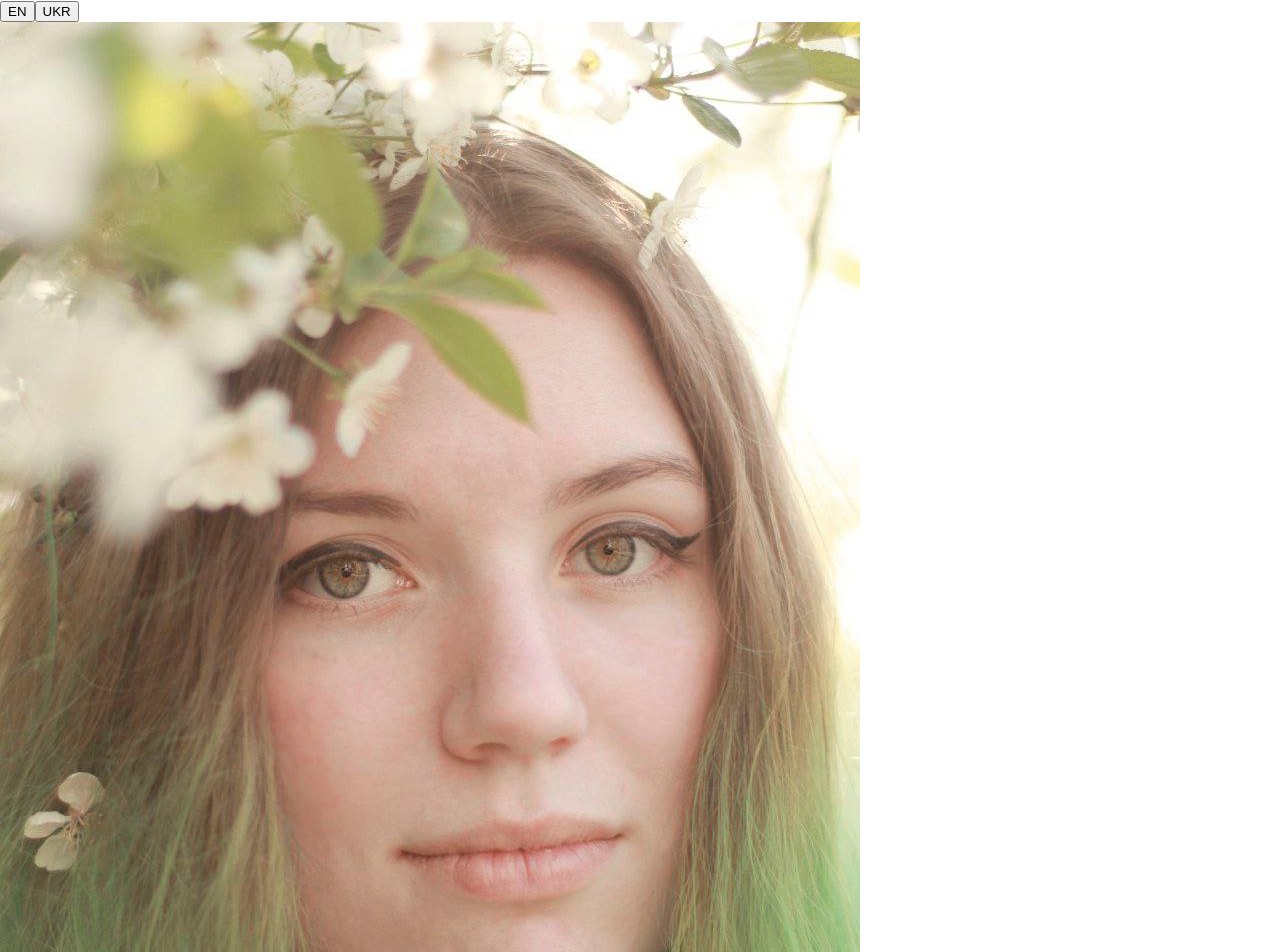
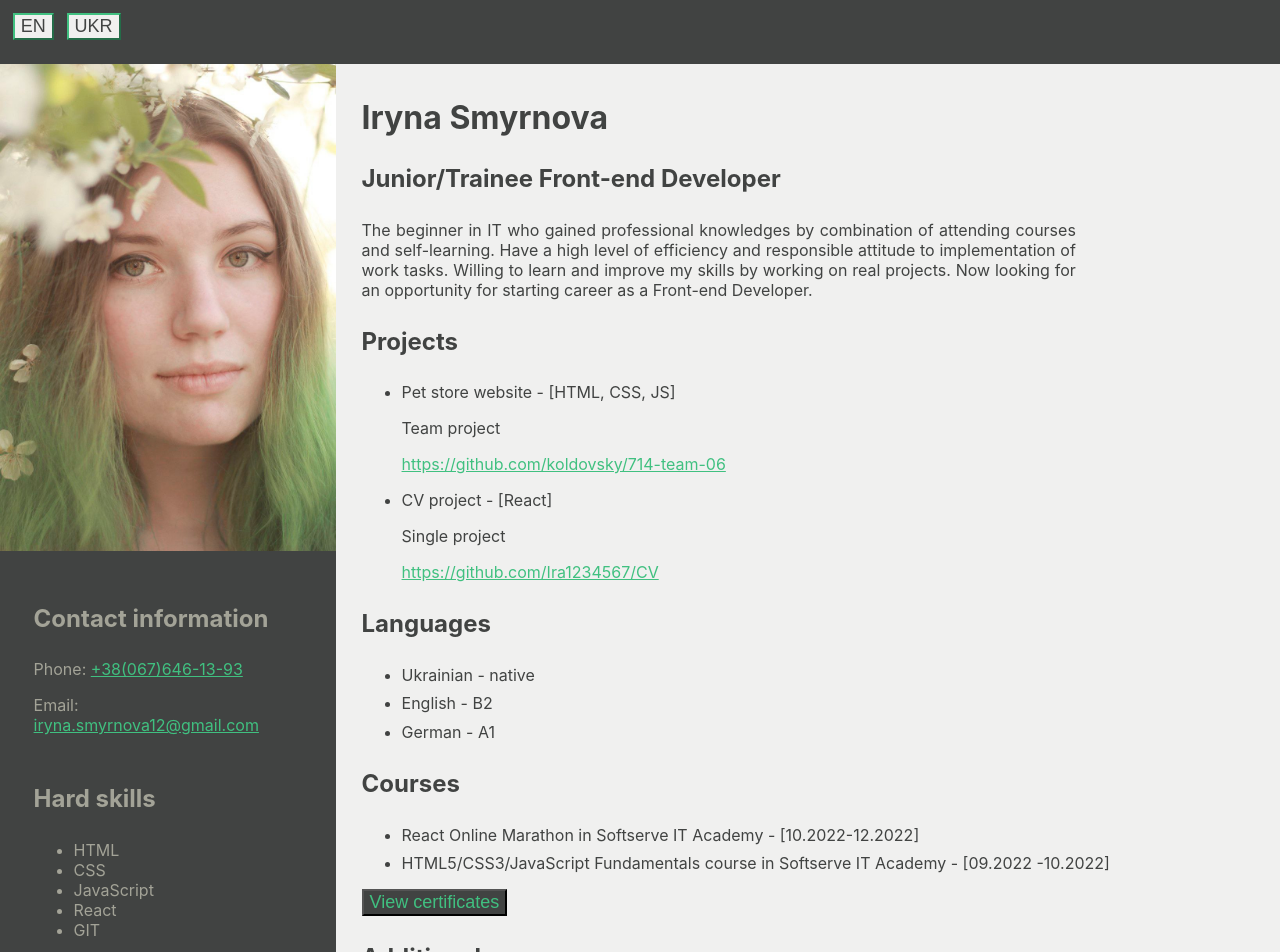
Before and after one commit to Ira1234567/CV, a React (Create React App) app in the folder cv-app/: page / in a window 1280 px wide. Shown: the top 952 px of the page. Built offline with nearby package versions, Linux system fonts and the light colour scheme.

Commit message:
Add styles

```diff
--- a/cv-app/public/index.html
+++ b/cv-app/public/index.html
@@ -11,34 +11,10 @@
       content="Web site created using create-react-app"
     />
     <link rel="apple-touch-icon" href="%PUBLIC_URL%/logo192.png" />
-    <!--
-      manifest.json provides metadata used when your web app is installed on a
-      user's mobile device or desktop. See https://developers.google.com/web/fundamentals/web-app-manifest/
-    -->
     <link rel="manifest" href="%PUBLIC_URL%/manifest.json" />
-    <!--
-      Notice the use of %PUBLIC_URL% in the tags above.
-      It will be replaced with the URL of the `public` folder during the build.
-      Only files inside the `public` folder can be referenced from the HTML.
-
-      Unlike "/favicon.ico" or "favicon.ico", "%PUBLIC_URL%/favicon.ico" will
-      work correctly both with client-side routing and a non-root public URL.
-      Learn how to configure a non-root public URL by running `npm run build`.
-    -->
-    <title>React App</title>
+    <title>CV App</title>
   </head>
   <body>
-    <noscript>You need to enable JavaScript to run this app.</noscript>
     <div id="root"></div>
-    <!--
-      This HTML file is a template.
-      If you open it directly in the browser, you will see an empty page.
-
-      You can add webfonts, meta tags, or analytics to this file.
-      The build step will place the bundled scripts into the <body> tag.
-
-      To begin the development, run `npm start` or `yarn start`.
-      To create a production bundle, use `npm run build` or `yarn build`.
-    -->
   </body>
 </html>
--- a/cv-app/src/App.js
+++ b/cv-app/src/App.js
@@ -8,6 +8,7 @@ import Courses from './components/Courses';
 import Certificates from './components/Certificates';
 import Education from './components/Education';
 import Projects from './components/Projects';
+import './styles/App.css'
 
 const enCVInfo = {
   contacts: {
@@ -25,25 +26,26 @@ const enCVInfo = {
   },
   mainInfo: {
     name: 'Iryna Smyrnova',
-    position: 'Junior/Trainee Front-end developer',
-    information: 'The beginner in IT who gained professional knowledges by combination of attending courses and self-learning. Have a high level of efficiency and responsible attitude to implementation of work tasks. Willing to learn and improve my skills by working on real projects. Now looking for an opportunity for starting career as a front-end developer.'
+    position: 'Junior/Trainee Front-end Developer',
+    information: 'The beginner in IT who gained professional knowledges by combination of attending courses and self-learning. Have a high level of efficiency and responsible attitude to implementation of work tasks. Willing to learn and improve my skills by working on real projects. Now looking for an opportunity for starting career as a Front-end Developer.'
   },
   languages: {
     title: 'Languages',
-    languagesList: [{title: 'Ukrainian', level: 'Native'}, {title: 'English', level: 'B2'}, {title: 'German', level: 'A1'}]
+    languagesList: [{title: 'Ukrainian', level: 'native'}, {title: 'English', level: 'B2'}, {title: 'German', level: 'A1'}]
   },
   courses: {
     title: 'Courses',
-    coursesList: [{title: 'React online marathon in Softserve IT Academy', startDate: '10.2022', finishDate: '12.2022'}, {title: 'HTML/CSS/JS Fundamentals course in Softserve IT Academy', startDate: '9.2022 ', finishDate: '10.2022'}]
+    coursesList: [{title: 'React Online Marathon in Softserve IT Academy', startDate: '10.2022', finishDate: '12.2022'},
+    {title: 'HTML5/CSS3/JavaScript Fundamentals course in Softserve IT Academy', startDate: '09.2022 ', finishDate: '10.2022'}]
   },
   extraCourses: {
     title: 'Additional courses',
       coursesList: [
-        {title: 'Python Pro in Hillel IT School', startDate: '2.2022', finishDate: '6.2022',
-        checkCert: <a href='https://certificate.ithillel.ua/view/73826253?utm_source=mailgun&utm_medium=email&utm_campaign=certificateNotification'>
+        {title: 'Python Pro in Hillel IT School', startDate: '02.2022', finishDate: '06.2022',
+        checkCert: <a className='mainPageLink' href='https://certificate.ithillel.ua/view/73826253?utm_source=mailgun&utm_medium=email&utm_campaign=certificateNotification'>
           View certificate</a>},
-        {title: 'Python Introduction in Hillel IT School', startDate: '10.2021 ', finishDate: '1.2022',
-        checkCert: <a href='https://certificate.ithillel.ua/view/69667245?utm_source=mailgun&utm_medium=email&utm_campaign=certificateNotification'>
+        {title: 'Python Introduction in Hillel IT School', startDate: '10.2021 ', finishDate: '01.2022',
+        checkCert: <a className='mainPageLink' href='https://certificate.ithillel.ua/view/69667245?utm_source=mailgun&utm_medium=email&utm_campaign=certificateNotification'>
         View certificate</a>}]
   },
   education: {
@@ -55,7 +57,9 @@ const enCVInfo = {
   },
   projects: {
     title: 'Projects',
-    projectsList: [{description: 'Pet store website', type: 'Team project', technologies: 'HTML, CSS, JS', url: 'https://github.com/koldovsky/714-team-06'}, {description: 'CV Project', type: 'Single project', technologies: 'React', url: 'https://github.com/Ira1234567/CV'}]
+    projectsList: [{description: 'Pet store website', type: 'Team project', technologies: 'HTML, CSS, JS',
+    url: 'https://github.com/koldovsky/714-team-06'},
+    {description: 'CV project', type: 'Single project', technologies: 'React', url: 'https://github.com/Ira1234567/CV'}]
   },
   certificates: {
     buttonShowText: 'View certificates',
@@ -84,20 +88,21 @@ const ukrCVInfo = {
   },
   languages: {
     title: 'Мови',
-    languagesList: [{title: 'Українська', level: 'Носій'}, {title: 'Англійська', level: 'B2'}, {title: 'Німецька', level: 'A1'}]
+    languagesList: [{title: 'Українська', level: 'носій'}, {title: 'Англійська', level: 'B2'}, {title: 'Німецька', level: 'A1'}]
   },
   courses: {
     title: 'Курси',
-    coursesList: [{title: 'React онлайн марафон у Softserve IT Академії', startDate: '10.2022', finishDate: '12.2022'}, {title: 'HTML/CSS/JS Fundamentals курс у Softserve IT Академії', startDate: '9.2022 ', finishDate: '10.2022'}]
+    coursesList: [{title: 'React Онлайн Марафон у Softserve IT Академії', startDate: '10.2022', finishDate: '12.2022'},
+    {title: 'HTML5/CSS3/JavaScript Fundamentals курс у Softserve IT Академії', startDate: '09.2022 ', finishDate: '10.2022'}]
   },
   extraCourses: {
     title: 'Додаткові курси',
     coursesList: [
-      {title: 'Python Pro у Hillel IT School', startDate: '2.2022', finishDate: '6.2022',
-      checkCert: <a href='https://certificate.ithillel.ua/view/73826253?utm_source=mailgun&utm_medium=email&utm_campaign=certificateNotification'>
+      {title: 'Python Pro у Hillel IT School', startDate: '02.2022', finishDate: '06.2022',
+      checkCert: <a className='mainPageLink' href='https://certificate.ithillel.ua/view/73826253?utm_source=mailgun&utm_medium=email&utm_campaign=certificateNotification'>
       Переглянути сертифікат</a>},
-      {title: 'Python Introduction у Hillel IT School', startDate: '10.2021 ', finishDate: '1.2022',
-      checkCert: <a href='https://certificate.ithillel.ua/view/69667245?utm_source=mailgun&utm_medium=email&utm_campaign=certificateNotification'>
+      {title: 'Python Introduction у Hillel IT School', startDate: '10.2021 ', finishDate: '01.2022',
+      checkCert: <a className='mainPageLink' href='https://certificate.ithillel.ua/view/69667245?utm_source=mailgun&utm_medium=email&utm_campaign=certificateNotification'>
       Переглянути сертифікат</a>}]
   },
   education: {
@@ -115,7 +120,7 @@ const ukrCVInfo = {
   },
   certificates: {
     buttonShowText: 'Переглянути сертифікати',
-    linkText: 'Натисність для перевірки'
+    linkText: 'Натисніть для перевірки'
   }
 };
 
@@ -134,22 +139,33 @@ function App() {
     setUkrButtonText('УКР');
 };
   return (
-    <div>
-      <button onClick={setEnLanguage}>{enButtonText}</button>
-      <button onClick={setUkrLanguage}>{ukrButtonText}</button>
+    <>
+    <div className='header'>
+        <button className='headerLanguageButton' onClick={setEnLanguage}><span className='headerbuttonText'>{enButtonText}</span></button>
+        <button className='headerLanguageButton' onClick={setUkrLanguage}><span className='headerbuttonText'>{ukrButtonText}</span></button>
+      </div>
+    <div className='mainContainer'>
+      <div className='sideBar'>
         <Photo />
+        <div className='sideBarSkillsContainer'>
           <Contacts title={cvArr.contacts.title} phoneTitle={cvArr.contacts.phone.title} emailTitle={cvArr.contacts.email.title}
           phoneNumber={cvArr.contacts.phone.number} email={cvArr.contacts.email.email} />
           <SkillsBlock type={cvArr.hardSkills.title} skillsList={cvArr.hardSkills.skillsList} />
           <SkillsBlock type={cvArr.softSkills.title} skillsList={cvArr.softSkills.skillsList} />
+        </div>
+      </div>
+      <div className='mainPage'>
         <MainInfo name={cvArr.mainInfo.name} position={cvArr.mainInfo.position} information={cvArr.mainInfo.information} />
         <Projects title={cvArr.projects.title} projectsList={cvArr.projects.projectsList}/>
         <Languages title={cvArr.languages.title} languagesList={cvArr.languages.languagesList} />
         <Courses title={cvArr.courses.title} coursesList={cvArr.courses.coursesList}/>
         <Certificates buttonShowText={cvArr.certificates.buttonShowText} linkText={cvArr.certificates.linkText} />
         <Courses title={cvArr.extraCourses.title} coursesList={cvArr.extraCourses.coursesList}/>
-      <Education title={cvArr.education.title} univercity={cvArr.education.univercity} specialty={cvArr.education.specialty} startDate={cvArr.education.startDate} finishDate={cvArr.education.finishDate} />
+        <Education title={cvArr.education.title} univercity={cvArr.education.univercity} specialty={cvArr.education.specialty}
+        startDate={cvArr.education.startDate} finishDate={cvArr.education.finishDate} />
       </div>
+    </div>
+    </>
   );
 }
 
--- a/cv-app/src/components/Certificates.js
+++ b/cv-app/src/components/Certificates.js
@@ -3,8 +3,8 @@ import React, {useState} from "react";
 const Certificates = (props) => {
     const [certificateNumber, setCertificateNumber] = useState(0);
     const [certificateState, setCertificateState] = useState('hide');
-    const certificatesArray = [<img src={require('../img/certificate-react-marathon.jpg')} alt='Fundamentals course certificate'></img>,
-    <img src={require('../img/certificate-fundamentals.jpg')} alt='React Marathon course certificate'></img>]
+    const certificatesArray = [<img className="mainPageCertificate" src={require('../img/certificate-react-marathon.jpg')} alt='Fundamentals course certificate'></img>,
+    <img className="mainPageCertificate" src={require('../img/certificate-fundamentals.jpg')} alt='React Marathon course certificate'></img>]
     const [currentCertificate, setCurrentCertificate] = useState(certificatesArray[0]);
     const showCertificates = () => {
         if (certificateState === 'hide') {
@@ -23,25 +23,23 @@ const Certificates = (props) => {
             setCurrentCertificate(certificatesArray[0]);
         }
     };
-
+    console.log(props);
     if (certificateState === 'hide') {
         return (
             <div>
-                <button onClick={showCertificates}>{props.buttonShowText}</button>
+                <button className="mainPageButton" onClick={showCertificates}><span className="mainPageButtonText">{props.buttonShowText}</span></button>
             </div>
         )
     } else {
         return (
-            <div>
-                <button onClick={showCertificates}><span className="material-symbols-outlined">close</span></button>
-                <div>
-                    <button onClick={changeCertificate}><span className="material-symbols-outlined">arrow_back_ios</span></button>
-                    <div>
-                        <a href='https://career.softserveinc.com/en-us/certification/verification'>{props.linkText}</a>
-                        {currentCertificate}
+            <div className="mainPageContainer">
+                <button className="mainPageButton" onClick={showCertificates}><span className="material-symbols-outlined">close</span></button>
+                <a className='mainPageCertificatesLink' href='https://career.softserveinc.com/en-us/certification/verification'>{props.linkText}</a>
+                    <div className="mainPageCertificatesContainer">
+                        <button className="mainPageButton" onClick={changeCertificate}><span class="material-symbols-outlined">chevron_left</span></button>
+                            {currentCertificate}
+                        <button className="mainPageButton" onClick={changeCertificate}><span class="material-symbols-outlined">chevron_right</span></button>
                     </div>
-                    <button onClick={changeCertificate}><span className="material-symbols-outlined">arrow_forward_ios</span></button>
-                </div>
             </div>
         )
     }
--- a/cv-app/src/components/Contacts.js
+++ b/cv-app/src/components/Contacts.js
@@ -3,9 +3,9 @@ import React from "react"
 const Contacts = (props) => {
     return (
         <div>
-            <h2>{props.title}</h2>
-            <p>{props.phoneTitle}<a href='tel:+380676461393'>{props.phoneNumber}</a></p>
-            <p>{props.emailTitle}<a href='mailto:iryna.smyrnova12@gmail.com'>{props.email}</a></p>
+            <h2 className="sideBarTitle">{props.title}</h2>
+            <p>{props.phoneTitle}<a className="sideBarLink" href='tel:+380676461393'>{props.phoneNumber}</a></p>
+            <p>{props.emailTitle}<a className="sideBarLink" href='mailto:iryna.smyrnova12@gmail.com'>{props.email}</a></p>
         </div>
     )
 }
--- a/cv-app/src/components/Courses.js
+++ b/cv-app/src/components/Courses.js
@@ -3,10 +3,10 @@ import React from "react";
 const Courses = (props) => {
         return (
             <div>
-                <h2>{props.title}</h2>
+                <h2 className="mainPageTitle">{props.title}</h2>
                 <ul>
                     {props.coursesList.map( el =>
-                        <li key={el.title}>
+                        <li key={el.title} className='mainPageText'>
                             <span>{el.title}</span> - [<span>{el.startDate}</span>-<span>{el.finishDate}</span>] {el.checkCert}
                         </li>
                     )}
--- a/cv-app/src/components/Education.js
+++ b/cv-app/src/components/Education.js
@@ -3,7 +3,7 @@ import React from "react";
 const Education = (props) => {
     return (
         <div>
-           <h2>{props.title}</h2>
+           <h2 className="mainPageTitle">{props.title}</h2>
            <p>{props.univercity}</p>
            <p>{props.specialty}</p>
            <p>[<span>{props.startDate}</span>-<span>{props.finishDate}</span>]</p>
--- a/cv-app/src/components/Languages.js
+++ b/cv-app/src/components/Languages.js
@@ -3,10 +3,10 @@ import React from "react";
 const Languages = (props) => {
     return (
         <div>
-            <h2>{props.title}</h2>
+            <h2 className="mainPageTitle">{props.title}</h2>
             <ul>
                 {props.languagesList.map( el =>
-                    <li key={el.title}><span>{el.title}</span> - <span>{el.level}</span></li>
+                    <li key={el.title} className='mainPageText'><span>{el.title}</span> - <span>{el.level}</span></li>
                 )}
             </ul>
         </div>
--- a/cv-app/src/components/MainInfo.js
+++ b/cv-app/src/components/MainInfo.js
@@ -4,8 +4,8 @@ const MainInfo = (props) => {
     return (
         <div>
             <h1>{props.name}</h1>
-            <h2>{props.position}</h2>
-            <p>{props.information}</p>
+            <h2 className="mainPageTitle">{props.position}</h2>
+            <p className='mainPageInfoText'>{props.information}</p>
         </div>
     )
 }
--- a/cv-app/src/components/Photo.js
+++ b/cv-app/src/components/Photo.js
@@ -3,7 +3,7 @@ import React from "react"
 const Photo = () => {
     return (
         <div>
-            <img src={ require('../img/app-photo.jpg') } alt={'Photo'} />
+            <img className="sideBarPhoto" src={ require('../img/app-photo.jpg') } alt={'User'} />
         </div>
     )
 }
--- a/cv-app/src/components/Projects.js
+++ b/cv-app/src/components/Projects.js
@@ -3,17 +3,19 @@ import React from "react"
 const Projects = (props) => {
     return (
         <div>
-            <h2>{props.title}</h2>
-            <div>
-                <p>{props.projectsList[0].description} - [{props.projectsList[0].technologies}]</p>
-                <p>{props.projectsList[0].type}</p>
-                <p><a href='https://github.com/koldovsky/714-team-06'>{props.projectsList[0].url}</a></p>
-            </div>
-            <div>
-                <p>{props.projectsList[1].description} - [{props.projectsList[1].technologies}]</p>
-                <p>{props.projectsList[1].type}</p>
-                <p><a href='https://github.com/Ira1234567/CV'>{props.projectsList[1].url}</a></p>
-            </div>
+            <h2 className="mainPageTitle">{props.title}</h2>
+            <ul>
+                <li>
+                    <p>{props.projectsList[0].description} - [{props.projectsList[0].technologies}]</p>
+                    <p>{props.projectsList[0].type}</p>
+                    <p><a className='mainPageLink' href='https://github.com/koldovsky/714-team-06'>{props.projectsList[0].url}</a></p>
+                </li>
+                <li>
+                    <p>{props.projectsList[1].description} - [{props.projectsList[1].technologies}]</p>
+                    <p>{props.projectsList[1].type}</p>
+                    <p><a className='mainPageLink' href='https://github.com/Ira1234567/CV'>{props.projectsList[1].url}</a></p>
+                </li>
+            </ul>
         </div>
     )
 }
--- a/cv-app/src/components/SkillsBlock.js
+++ b/cv-app/src/components/SkillsBlock.js
@@ -13,20 +13,20 @@ const SkillsBlock = (props) => {
     if(chosenValue === 'show') {
         return (
             <div>
-                <h2>{props.type}</h2>
+                <h2 className="sideBarTitle">{props.type}</h2>
                 <ul>
                     {props.skillsList.map( el =>
                         <li key={el}>{el}</li>
                     )}
                 </ul>
-                <button onClick={skillsClickHandler}><span className="material-symbols-outlined">expand_less</span></button>
+                <button className='sideBarButton' onClick={skillsClickHandler}><span className="material-symbols-outlined">expand_less</span></button>
             </div>
         )
     } else {
         return (
-            <div>
-                <h2>{props.type}</h2>
-                <button onClick={skillsClickHandler}><span className="material-symbols-outlined">expand_more</span></button>
+            <div className="sideBarBlock">
+                <h2 className="sideBarTitle">{props.type}</h2>
+                <button className='sideBarButton' onClick={skillsClickHandler}><span className="material-symbols-outlined">expand_more</span></button>
             </div>
         )
     }
--- /dev/null
+++ b/cv-app/src/styles/App.css
@@ -0,0 +1,153 @@
+:root {
+    --light-main-color: rgb(240, 240, 239);
+    --dark-main-color: rgb(65, 67, 66);
+    --details-first-color: rgb(64, 192, 128);
+    --details-second-color: rgb(111, 112, 110);
+    --dark-font-color: rgb(19, 19, 18);
+    --light-font-color: rgb(163, 163, 151);
+  }
+
+.header {
+    background-color: var(--dark-main-color);
+    position: fixed;
+    width: 100%;
+    height: 8%;
+}
+
+.headerLanguageButton {
+    border-color: var(--details-first-color);
+    background-color: var(--light-main-color);
+    width: max-content;
+    margin-left: 1%;
+    margin-top: 1%;
+}
+
+.headerLanguageButton:hover {
+    background-color: var(--details-first-color);
+}
+
+.headerbuttonText {
+    font-size: large;
+    color: var(--dark-main-color);
+}
+
+.mainContainer {
+    padding-top: 4%;
+    background-color: var(--light-main-color);
+    display: flex;
+    flex-direction: raw;
+    flex-wrap: nowrap;
+}
+
+.sideBar {
+    background-color: var(--dark-main-color);
+    color: var(--light-font-color);
+    max-width: max-content;
+    padding-bottom: 5%;
+    text-align: left;
+}
+
+.sideBarPhoto {
+    width: fit-content;
+    max-height: 500px;
+}
+
+.sideBarSkillsContainer {
+    margin-left: 10%;
+    margin-right: 10%;
+}
+
+.sideBarTitle {
+    margin-top: 18%;
+    margin-bottom: 10%;
+}
+
+.sideBarLink {
+    color: var(--details-first-color);
+}
+
+.sideBarLink:hover {
+    color: var(--light-main-color);
+}
+
+.sideBarButton {
+    background-color: var(--dark-main-color);
+    border-color: var(--details-first-color);
+    color: var(--details-first-color);
+    margin: 0 30%;
+}
+
+.sideBarButton:hover {
+    background-color: var(--details-first-color);
+    color: var(--dark-main-color);
+}
+
+.mainPage {
+    padding: 2%;
+    color: var(--dark-main-color);
+}
+
+.mainPageTitle {
+    margin-bottom: 3%;
+    margin-top: 3%;
+}
+
+.mainPageLink {
+    color: var(--details-first-color);
+}
+
+.mainPageLink:hover {
+    color: var(--details-second-color)
+}
+
+.mainPageText {
+    margin-bottom: 1%;
+}
+
+.mainPageInfoText {
+    font-weight: 400;
+    margin-right: 20%;
+    text-align: justify;
+}
+
+.mainPageButton {
+    background-color: var(--dark-main-color);
+    color: var(--details-first-color);
+}
+
+.mainPageButton:hover {
+    background-color:  var(--details-first-color);
+    color: var(--dark-main-color);
+}
+
+.mainPageCertificate {
+    max-width: 800px;
+    max-height: 800px;
+}
+
+.mainPageContainer {
+    background-color: var(--light-font-color);
+}
+
+.mainPageCertificatesContainer {
+    display: flex;
+    flex-direction: row;
+    align-items: center;
+    justify-content: center;
+    padding-top: 2.5%;
+    padding-bottom: 5%;
+}
+
+.mainPageButtonText {
+    font-size: large;
+}
+
+.mainPageCertificatesLink {
+    color: var(--dark-main-color);
+    font-size: larger;
+    margin-left: 1%;
+}
+
+.mainPageCertificatesLink:hover {
+    color: var(--light-main-color);
+}
```
Lines whose indentation alone changed are shown as unchanged.
